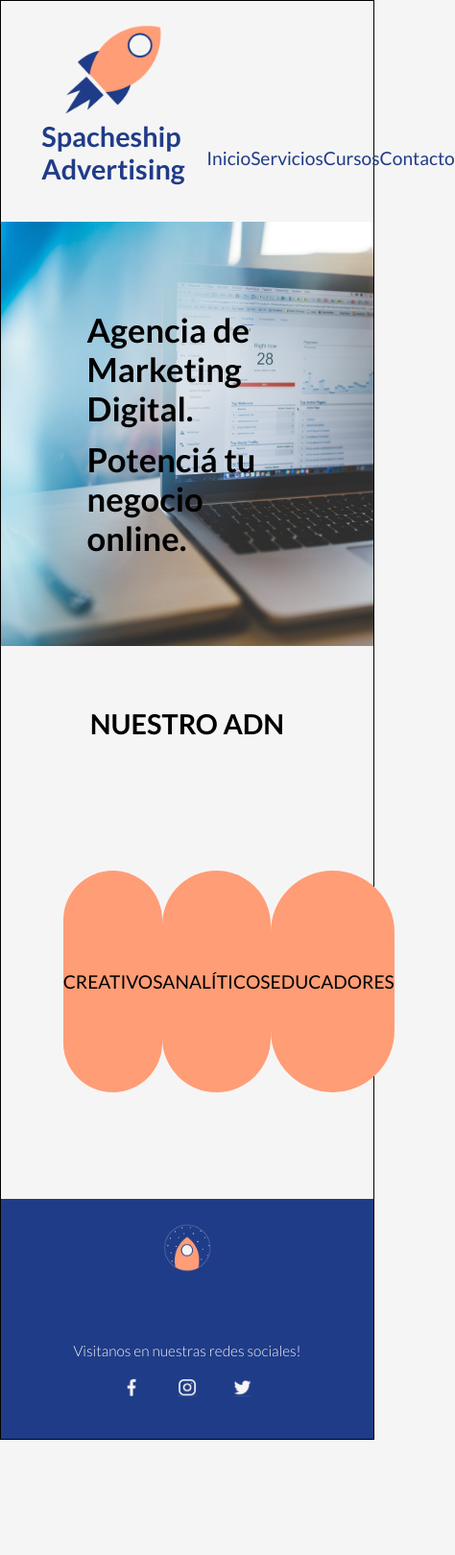
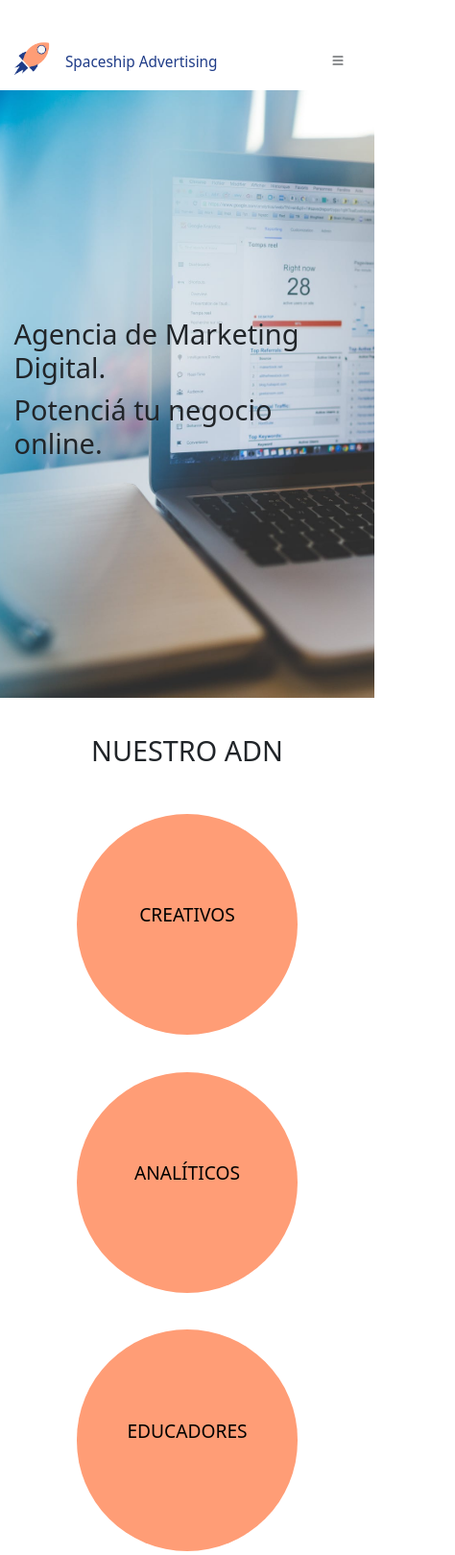
Before and after one commit to RodrigoLopez87/SpaceshipAdvertising-RodrigoLopez, a website: page index.html in a window 390 px wide. Shown: the top 1620 px of the page at 96% size, 474 px wide, since content can reach past the window. Before the commit the page ends 1500 px from the top, so only its background shows below. Drawn offline with nearby package versions, Linux system fonts and the light colour scheme.

Commit message:
Se modifica el index viejo por el nuevo responsive

```diff
--- a/index.html
+++ b/index.html
@@ -1,11 +1,19 @@
 <!DOCTYPE html>
+
 <html lang="es">
+  <!--#region head  -->
   <head>
     <meta charset="UTF-8" />
     <meta http-equiv="X-UA-Compatible" content="IE=edge" />
     <meta name="viewport" content="width=device-width, initial-scale=1.0" />
-    <title>Portal Spaceship</title>
-    <link rel="stylesheet" href="styles/index.css" />
+    <title>Document</title>
+    <link rel="stylesheet" href="styles/style.css" />
+    <link
+      href="https://cdn.jsdelivr.net/npm/bootstrap@5.1.0/dist/css/bootstrap.min.css"
+      rel="stylesheet"
+      integrity="sha384-KyZXEAg3QhqLMpG8r+8fhAXLRk2vvoC2f3B09zVXn8CA5QIVfZOJ3BCsw2P0p/We"
+      crossorigin="anonymous"
+    />
     <link rel="preconnect" href="https://fonts.googleapis.com" />
     <link rel="preconnect" href="https://fonts.gstatic.com" crossorigin />
     <link
@@ -13,83 +21,171 @@
       rel="stylesheet"
     />
   </head>
-  <body>
-    <div class="grid">
+  <!--#endregion -->
+  <body class="vh-100">
     <!-- Header -->
     <!-- se divide en dos partes, a la izquierda el logo y a la derecha el menú.... -->
     <header class="header">
-        <div class="brand">
-          <div class="logoContainer">
+      <div class="container h-100">
+        <div class="row h-100">
+          <div class="col-8 col-md-6 h-100">
+            <div class="brand h-100">
               <img
-              class="logoContainer__image"
+                class="brand__image"
                 src="img/logoSpaceshipChico.png"
                 alt="Logo de Spacheship Advertising"
               />
-          </div>
-          <div class="titleContainer">
-            <h1 class="titleContainer__title">Spacheship Advertising</h1>
+              <h1 class="brand__name">
+                &nbsp;&nbsp;&nbsp;&nbsp;Spaceship Advertising
+              </h1>
             </div>
           </div>
+
+          <!-- Este menú se oculta cuando se llega al width md -->
+          <nav
+            class="
+              col-4
+              w100
+              d-flex d-md-none
+              justify-content-end
+              align-items-end
+            "
+          >
+            <div class="dropdown">
+              <button
+                class="btn"
+                type="button"
+                id="ddMenuButton"
+                data-bs-toggle="dropdown"
+                aria-expanded="false"
+              >
+                <svg
+                  xmlns="http://www.w3.org/2000/svg"
+                  width="16"
+                  height="16"
+                  fill="currentColor"
+                  class="bi bi-list"
+                  viewBox="0 0 16 16"
+                >
+                  <path
+                    fill-rule="evenodd"
+                    d="M2.5 12a.5.5 0 0 1 .5-.5h10a.5.5 0 0 1 0 1H3a.5.5 0 0 1-.5-.5zm0-4a.5.5 0 0 1 .5-.5h10a.5.5 0 0 1 0 1H3a.5.5 0 0 1-.5-.5zm0-4a.5.5 0 0 1 .5-.5h10a.5.5 0 0 1 0 1H3a.5.5 0 0 1-.5-.5z"
+                  />
+                </svg>
+              </button>
+              <ul class="dropdown-menu" aria-labelledby="ddMenuButton">
+                <li><a href="index.html" class="dropdown-item">Inicio </a></li>
+                <li>
+                  <a href="sections/services.html" class="dropdown-item"
+                    >Servicios
+                  </a>
+                </li>
+                <li>
+                  <a href="sections/courses.html" class="dropdown-item"
+                    >Cursos
+                  </a>
+                </li>
+                <li>
+                  <a href="sections/contact.html" class="dropdown-item"
+                    >Contacto
+                  </a>
+                </li>
+              </ul>
+            </div>
+          </nav>
+
+          <!-- Este menú figura oculto y se despliega cuando se llega al width md -->
+          <div class="d-none d-md-block col-6">
             <nav class="menu">
-          <a href="index.html" class="menu__item">Inicio </a>
+              <a href="index2.html" class="menu__item">Inicio </a>
               <a href="sections/services.html" class="menu__item">Servicios </a>
               <a href="sections/courses.html" class="menu__item">Cursos </a>
               <a href="sections/contact.html" class="menu__item">Contacto </a>
             </nav>
+          </div>
+        </div>
+      </div>
     </header>
-      <!-- Banner con imagen y frase -->
-      <section class="sectionBanner">
-        <hero class="bannerTitles">
-          <h2 class="bannerTitles__title">Agencia de Marketing Digital.</h2>
-          <h2 class="bannerTitles__title">Potenciá tu negocio online.</h2>
-        </hero>
-      </section>
-      <!-- Sección ADN -->
-      <section class="sectionAdn">
-        <div class="adnDiv1">
-          <h3 class="adnDiv1__title">NUESTRO ADN</h3>
+
+    <!-- Hero con imagen y frase -->
+    <div class="hero">
+      <div
+        class="
+          hero__box
+          container
+          d-flex
+          flex-column
+          justify-content-center
+          align-items-start
+        "
+      >
+        <h2 class="hero__title">Agencia de Marketing Digital.</h2>
+        <h2 class="hero__title">Potenciá tu negocio online.</h2>
       </div>
-        <div class="adnDiv2">
-          <div class="adnDiv2__item"><p class="adnText">CREATIVOS</p></div>
-          <div class="adnDiv2__item"><p class="adnText">ANALÍTICOS</p></div>
-          <div class="adnDiv2__item"><p class="adnText">EDUCADORES</p></div>
+    </div>
+
+    <!-- Seccion con el adn de la empresa -->
+    <section class="adn container">
+      <div class="row">
+        <div class="adn__titleContainer">
+          <h3 class="adn__title">NUESTRO ADN</h3>
+        </div>
+        <div class="adn__itemContainer col-lg-4">
+          <div class="adn__item"><p class="adn__text">CREATIVOS</p></div>
+        </div>
+        <div class="adn__itemContainer col-lg-4">
+          <div class="adn__item"><p class="adn__text">ANALÍTICOS</p></div>
+        </div>
+        <div class="adn__itemContainer col-lg-4">
+          <div class="adn__item"><p class="adn__text">EDUCADORES</p></div>
+        </div>
       </div>
     </section>
+
     <!-- Footer -->
     <footer class="footer">
+      <div class="container h-100">
+        <div class="row h-100">
           <div class="footer__container">
             <img
-            class="footer__container__logo"
+              class="footer__logo"
               src="img/logoSpaceshipRedondoChico.png"
               alt="Logo de Spacheship Advertising"
             />
           </div>
-        <div class="footer__container footer__container--modifier">
-          <p class="footer__container__text">
-            Visitanos en nuestras redes sociales!
-          </p>
+
+          <div class="footer__container--forText">
+            <p class="footer__text">Visitanos en nuestras redes sociales!</p>
           </div>
-        <div class="footer__container">
+
+          <div class="footer__container--forSocialNetfork">
             <a href="#">
               <img
-              class="footer__container__socialNetwork"
+                class="footer__socialNetwork"
                 src="img/facebook.png"
                 alt="Visitanos en Facebook"
             /></a>
             <a href="#"
               ><img
-              class="footer__container__socialNetwork"
+                class="footer__socialNetwork"
                 src="img/instagram.png"
                 alt="Visitanos en Instagram"
             /></a>
             <a href="#"
               ><img
-              class="footer__container__socialNetwork"
+                class="footer__socialNetwork"
                 src="img/twitter.png"
                 alt="Visitanos en Twitter"
             /></a>
           </div>
+        </div>
+      </div>
     </footer>
-    </div>
+
+    <script
+      src="https://cdn.jsdelivr.net/npm/bootstrap@5.1.0/dist/js/bootstrap.bundle.min.js"
+      integrity="sha384-U1DAWAznBHeqEIlVSCgzq+c9gqGAJn5c/t99JyeKa9xxaYpSvHU5awsuZVVFIhvj"
+      crossorigin="anonymous"
+    ></script>
   </body>
 </html>
```
Also changed, not shown: index2.html (deleted, +0 -191 lines). Lines whose indentation alone changed are shown as unchanged.
